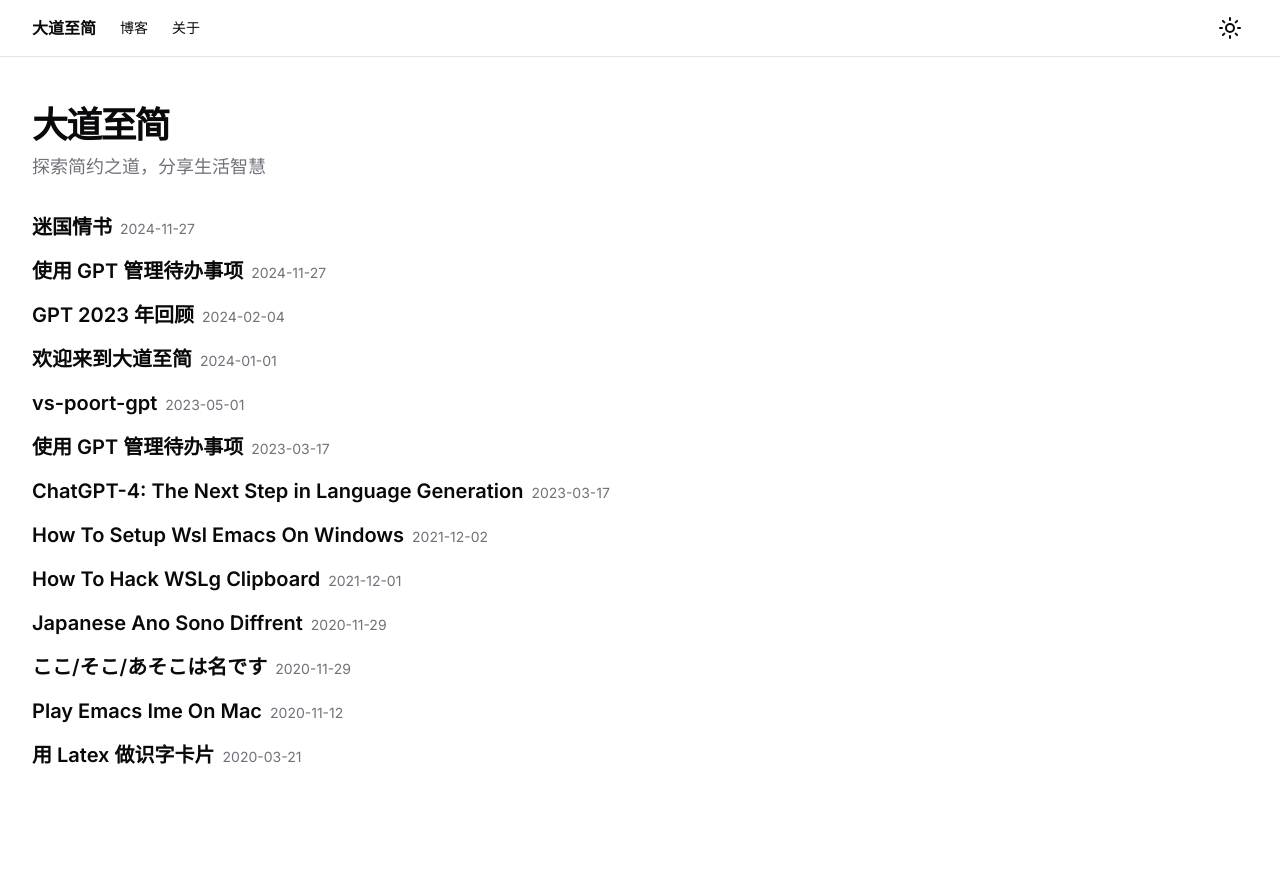
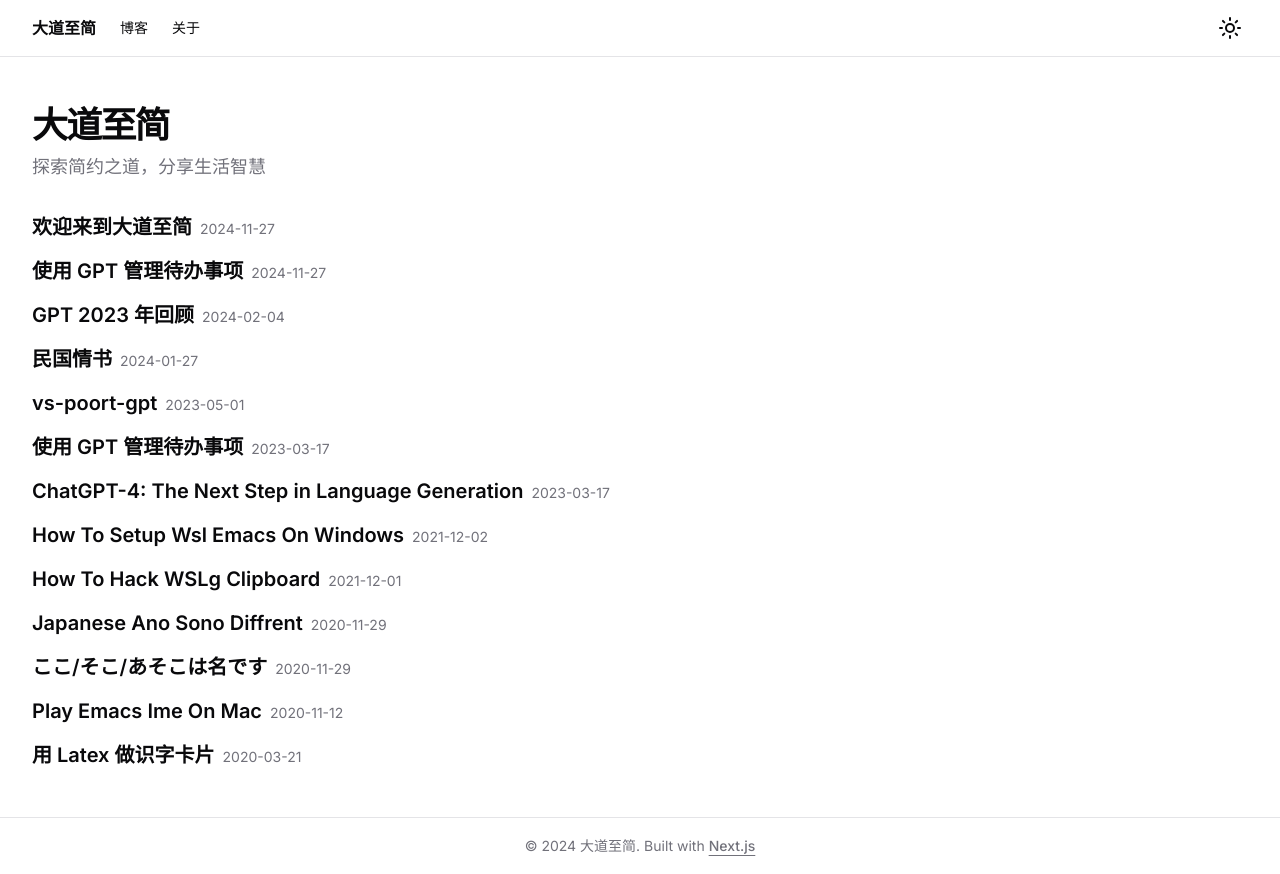
Before and after one commit to eggcaker/eggcaker.github.io, a Next.js app: page / in a window 1280 px wide. Before the commit the page ends 817 px from the top, so only its background shows below. Built offline with nearby package versions, Linux system fonts and the light colour scheme.

Commit message:
update content

```diff
--- a/src/app/layout.tsx
+++ b/src/app/layout.tsx
@@ -2,6 +2,7 @@ import type { Metadata } from 'next'
 import { Inter } from 'next/font/google'
 import './globals.css'
 import { ThemeProvider } from '@/components/theme-provider'
+import { Footer } from '@/components/Footer'
 
 const inter = Inter({ subsets: ['latin'] })
 
@@ -17,14 +18,17 @@ export default function RootLayout({
 }) {
   return (
     <html lang="zh-CN" suppressHydrationWarning>
-      <body className={inter.className}>
+      <body className={`${inter.className} flex min-h-screen flex-col`}>
         <ThemeProvider
           attribute="class"
           defaultTheme="system"
           enableSystem
           disableTransitionOnChange
         >
-          {children}
+          <div className="flex-1">
+            {children}
+          </div>
+          <Footer />
         </ThemeProvider>
       </body>
     </html>
--- /dev/null
+++ b/src/components/Footer.tsx
@@ -0,0 +1,21 @@
+export function Footer() {
+  const currentYear = "2024" //new Date().getFullYear().toString()
+
+  return (
+    <footer className="border-t bg-background/95 backdrop-blur supports-[backdrop-filter]:bg-background/60">
+      <div className="container flex h-14 items-center justify-center text-sm text-muted-foreground">
+        <p>
+          © {currentYear} 大道至简. Built with{' '}
+          <a
+            href="https://nextjs.org"
+            target="_blank"
+            rel="noopener noreferrer"
+            className="font-medium underline underline-offset-4 hover:text-foreground"
+          >
+            Next.js
+          </a>
+        </p>
+      </div>
+    </footer>
+  )
+}
--- a/src/content/posts/min-guo-love-poster.mdx
+++ b/src/content/posts/min-guo-love-poster.mdx
@@ -1,7 +1,7 @@
 ---
-title: 迷国情书
-date: '2024-11-27'
-excerpt: 迷国情书
+title: 民国情书
+date: '2024-01-27'
+excerpt: 民国情书
 ---
 
 
--- a/src/content/posts/welcome.mdx
+++ b/src/content/posts/welcome.mdx
@@ -1,6 +1,6 @@
 ---
 title: 欢迎来到大道至简
-date: '2024-01-01'
+date: '2024-11-27'
 excerpt: 探索简约生活，寻找内心的平静
 ---
 
```
